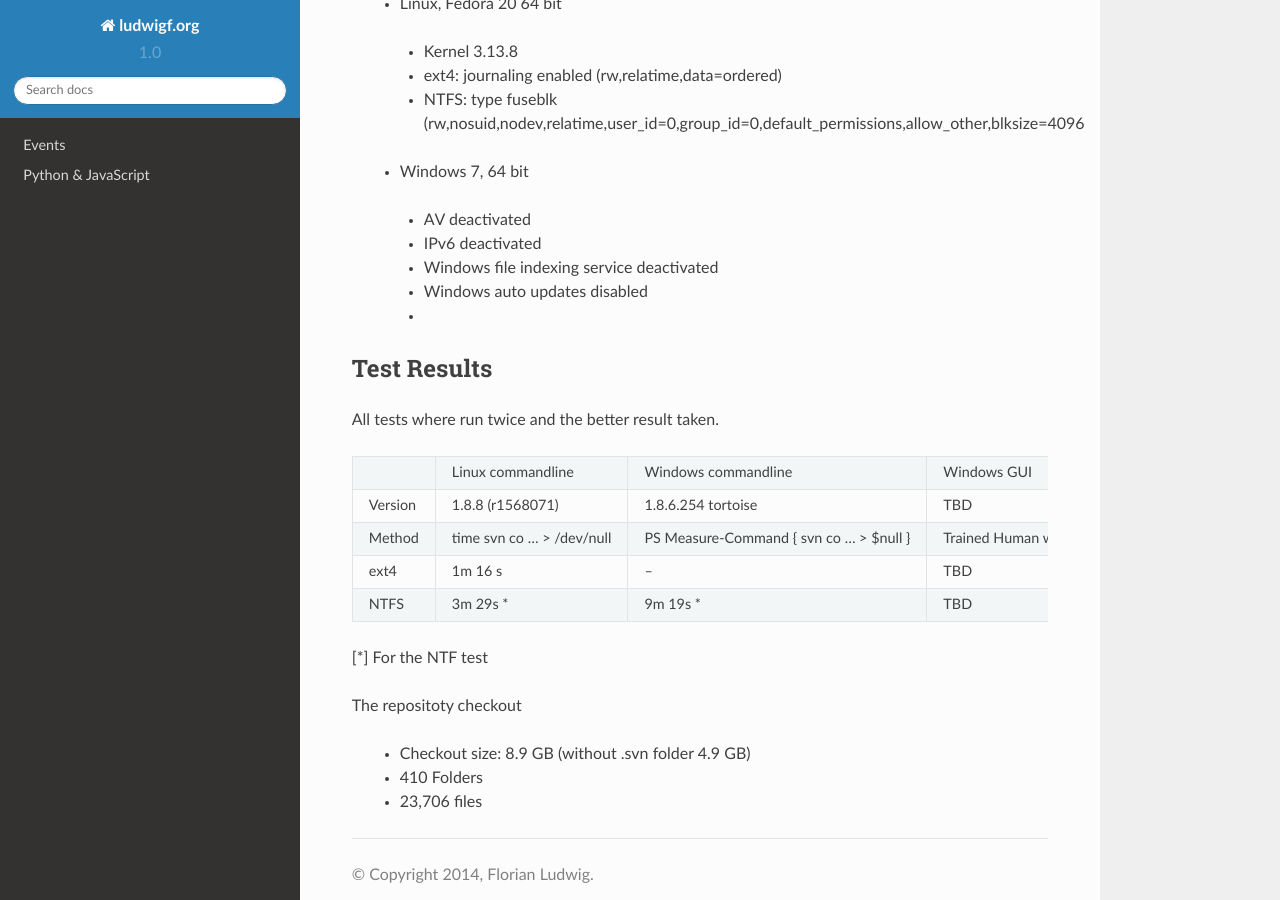
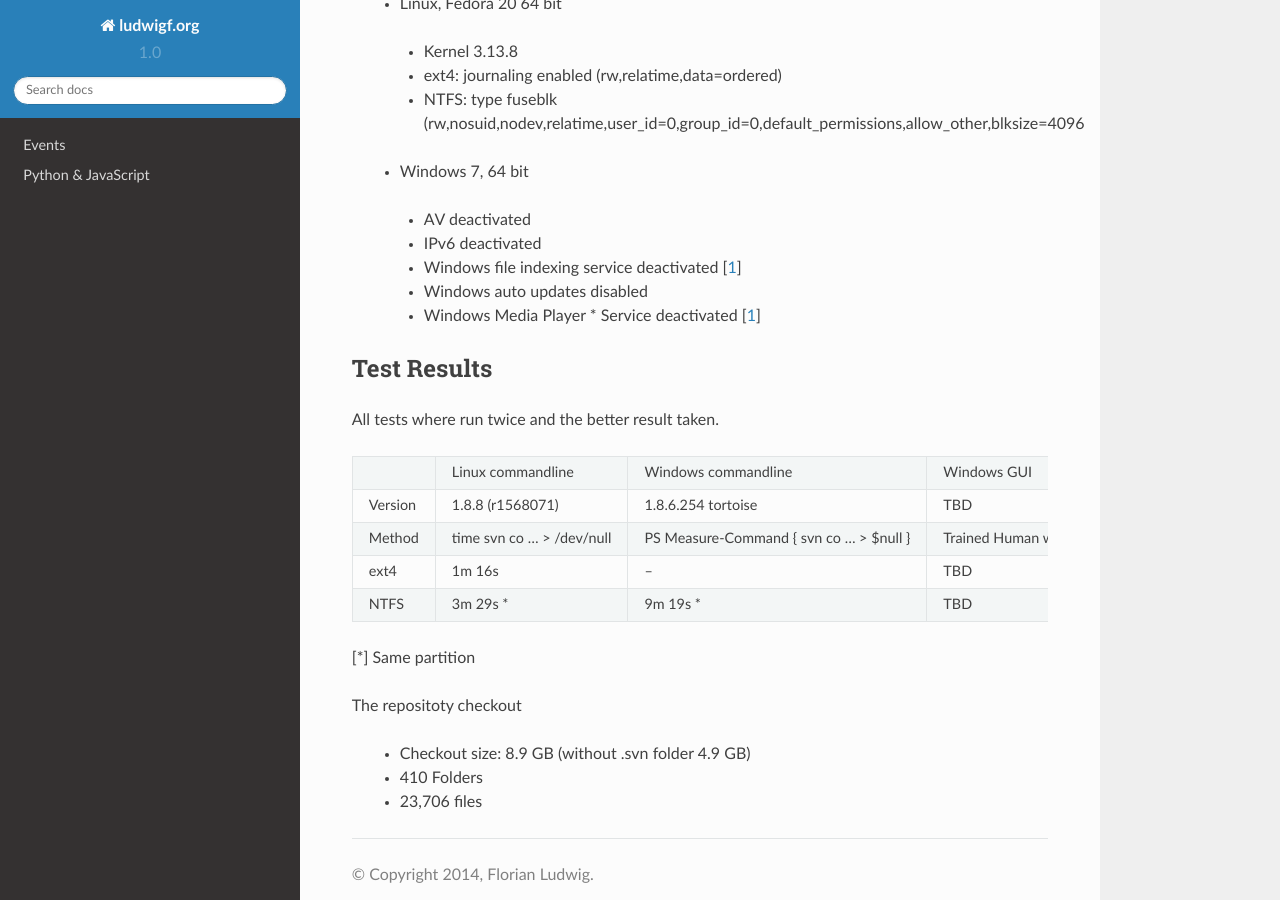
Before and after one commit to FlorianLudwig/ludwigf.org, a Sphinx documentation site: the page built from docs/svn_perf.rst, in a window 1280 px wide and 900 px high, scrolled down 563 px. Built offline with Sphinx 7.4.7 and the Read the Docs theme 2.0.0, drawn with Linux system fonts in a browser that asks for light colours.

Commit message:
add some links

```diff
--- a/docs/svn_perf.rst
+++ b/docs/svn_perf.rst
@@ -28,9 +28,9 @@ Client Machine
 
   * AV deactivated
   * IPv6 deactivated
-  * Windows file indexing service deactivated
+  * Windows file indexing service deactivated [`1 <http://tortoisesvn.tigris.org/faq.html#cantmove2>`_]
   * Windows auto updates disabled
-  *
+  * Windows Media Player * Service deactivated [`1 <http://answers.microsoft.com/en-us/windows/forum/windows_7-performance/pid-4-high-disk-activity-what-and-why/966bc528-aa9b-4268-b598-3a92e12d3800>`_]
 
 
 Test Results
@@ -46,12 +46,12 @@ All tests where run twice and the better result taken.
 | Method     |  time svn co ...  | PS Measure-Command { | Trained Human    |
 |            |  > /dev/null      | svn co ... > $null } | with stopwatch   |
 +------------+-------------------+----------------------+------------------+
-| ext4       |         1m 16  s  |            --        |       TBD        |
+| ext4       |         1m 16s    |            --        |       TBD        |
 +------------+-------------------+----------------------+------------------+
 | NTFS       |         3m 29s *  |            9m 19s *  |       TBD        |
 +------------+-------------------+----------------------+------------------+
 
-[*] For the NTF test
+[*] Same partition
 
 
 The repositoty checkout
```
